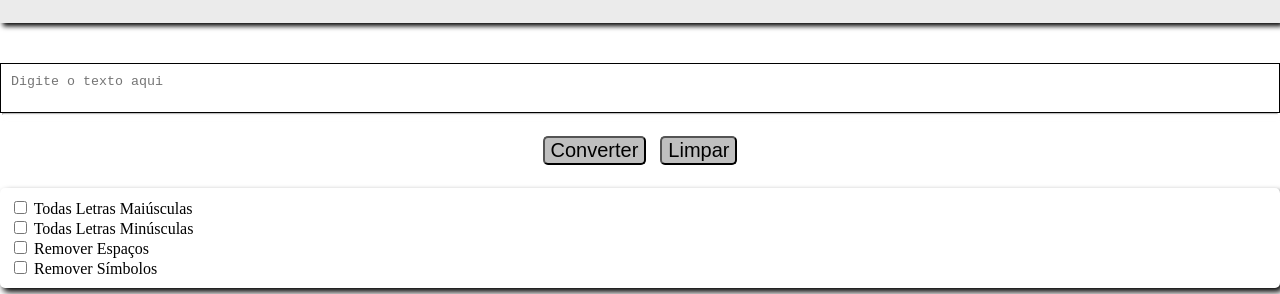
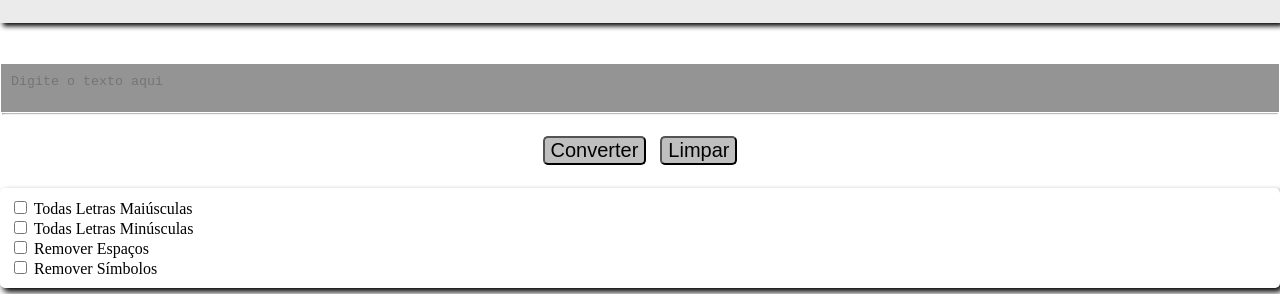
Before and after one commit to AetherIV/Projeto-Conversor-de-Texto, a plain HTML site: page index.html in a window 1280 px wide. Shown: the part 97-391 px from the top of the page. Drawn offline with Linux system fonts and the light colour scheme.

Commit message:
Update style.css

```diff
--- a/style.css
+++ b/style.css
@@ -33,9 +33,10 @@ h1 {
     padding: 10px;
     box-sizing: border-box;
     resize: none;
-    background-color: #ffffff00;
+    background-color: #201e1e79;
     box-shadow: 2px 3px 7px hsla(0, 0%, 98%, 0.479);
     border: 1px solid;
+    color: white;
 }
 
 
```
